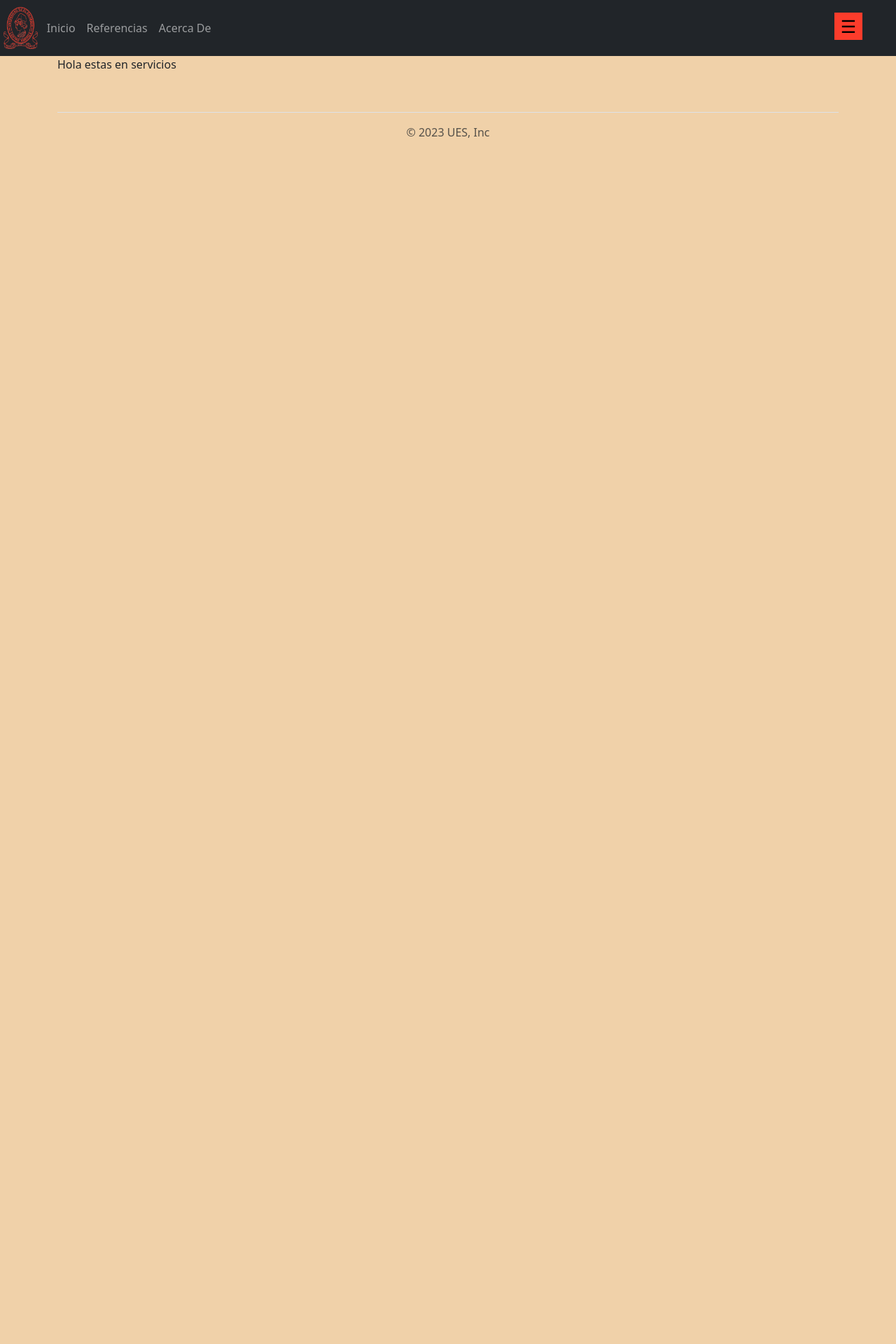
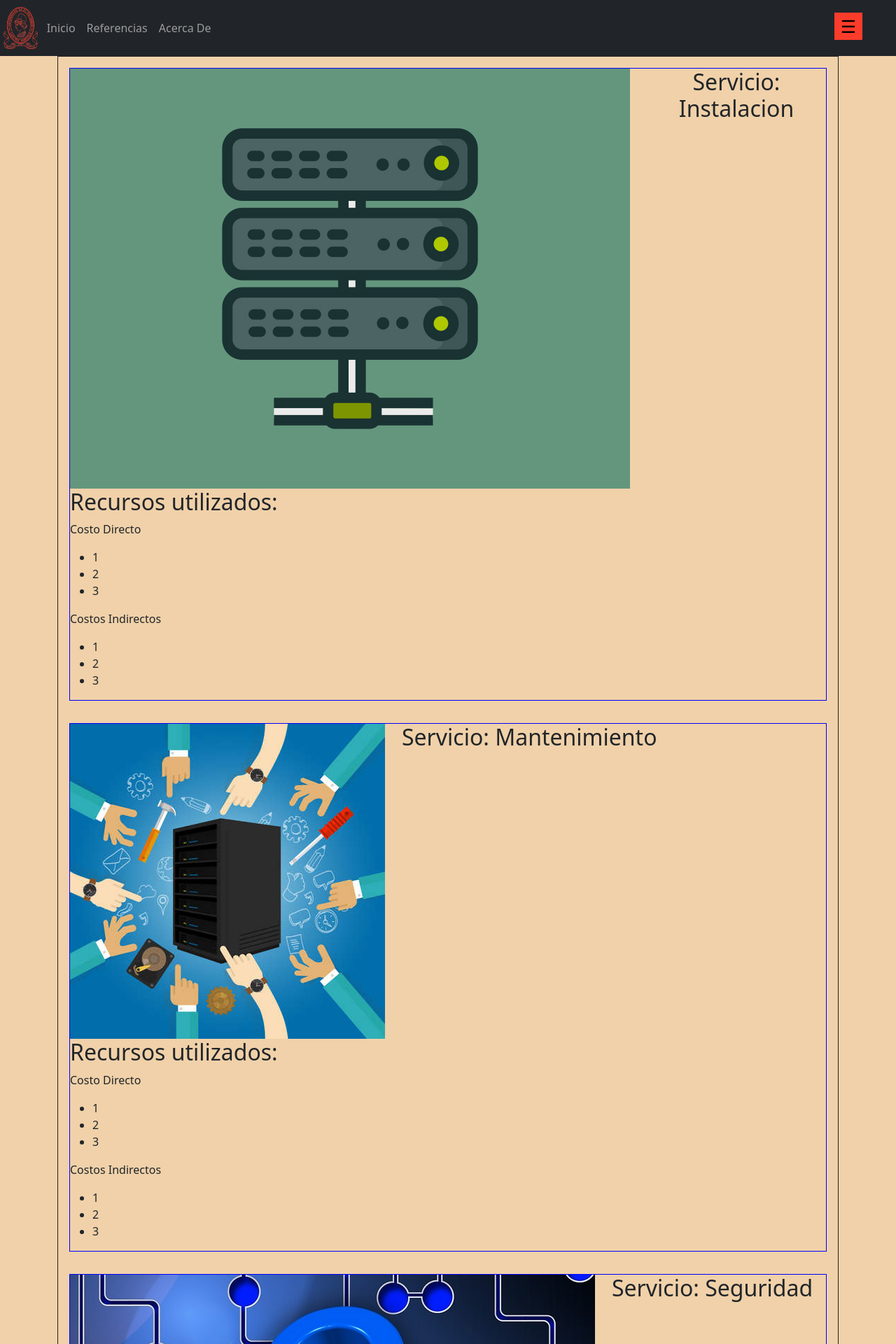
Before and after one commit to JGer04/ProyectoSIC, a Django app: page /costo/servicio in a window 1280 px wide. Shown: the top 1920 px of the page at 70% size. Before the commit the page ends 800 px from the top, so only its background shows below. Run offline with Django 4.2, Linux system fonts and the light colour scheme; some libraries are stand-ins or nearby versions.

Commit message:
trabajando vista servicio

```diff
--- /dev/null
+++ b/ServiTech/static/css/costos.css
@@ -0,0 +1,18 @@
+.contenedor-servicio{
+ margin-top: 5rem;
+ border: 1px solid;
+ padding: 1rem;
+ display: flex;
+ flex-direction: column;
+ row-gap: 2rem;
+}
+
+.servicio{
+ border: 1px solid blue;
+}
+
+.generalidades{
+ display: flex;
+ flex-direction: row;
+ column-gap: 1.5rem;
+}
--- a/ServiTech/templates/costo/servicio.html
+++ b/ServiTech/templates/costo/servicio.html
@@ -8,5 +8,79 @@
 
 
 {% block content %}
-    <div>Hola estas en servicios</div>
+        <div class="contenedor-servicio">
+        <!-- servicio individual -->
+        <div class="servicio uno">
+            <div class="generalidades">
+                <img src="{% static 'img/instalacion.jpg'%}" alt="">
+                <div class="texto">
+                    <h2 class="S1-H2">Servicio: Instalacion</h2>
+                    <p class="S1-desc"></p>
+                </div>
+            </div>
+            <div class="recursos">
+                <h2 class="S1-H2">Recursos utilizados:</h2>
+                <p>Costo Directo</p>
+                <ul>
+                    <li>1</li>
+                    <li>2</li>
+                    <li>3</li>
+                </ul>
+                <p>Costos Indirectos</p>
+                <ul>
+                    <li>1</li>
+                    <li>2</li>
+                    <li>3</li>
+                </ul>
+            </div>
+        </div>
+         <div class="servicio dos">
+            <div class="generalidades">
+                <img src="{% static 'img/mantenimiento.jpg'%}" alt="">
+                <div class="texto">
+                    <h2 class="S1-H2">Servicio: Mantenimiento</h2>
+                    <p class="S1-desc"></p>
+                </div>
+            </div>
+            <div class="recursos">
+                <h2 class="S1-H2">Recursos utilizados:</h2>
+                <p>Costo Directo</p>
+                <ul>
+                    <li>1</li>
+                    <li>2</li>
+                    <li>3</li>
+                </ul>
+                <p>Costos Indirectos</p>
+                <ul>
+                    <li>1</li>
+                    <li>2</li>
+                    <li>3</li>
+                </ul>
+            </div>
+        </div>
+         <div class="servicio tres">
+            <div class="generalidades">
+                <img src="{% static 'img/seguridad.jpg'%}" alt="">
+                <div class="texto">
+                    <h2 class="S1-H2">Servicio: Seguridad</h2>
+                    <p class="S1-desc"></p>
+                </div>
+            </div>
+            <div class="recursos">
+                <h2 class="S1-H2">Recursos utilizados:</h2>
+                <p>Costo Directo</p>
+                <ul>
+                    <li>1</li>
+                    <li>2</li>
+                    <li>3</li>
+                </ul>
+                <p>Costos Indirectos</p>
+                <ul>
+                    <li>1</li>
+                    <li>2</li>
+                    <li>3</li>
+                </ul>
+            </div>
+        </div>
+    </div>
 {% endblock content %}
--- a/ServiTech/templates/layout/base.html
+++ b/ServiTech/templates/layout/base.html
@@ -24,6 +24,11 @@
       rel="stylesheet"
       type="text/css"
       href="{% static 'css/ultimo.css' %}"
+    />
+    <link
+      rel="stylesheet"
+      type="text/css"
+      href="{% static 'css/costos.css' %}"
     />
     <style>
       body{
```
Also changed, not shown: ServiTech/static/img/instalacion.jpg (added), ServiTech/static/img/mantenimiento.jpg (added), ServiTech/static/img/seguridad.jpg (added), 8 other files.
